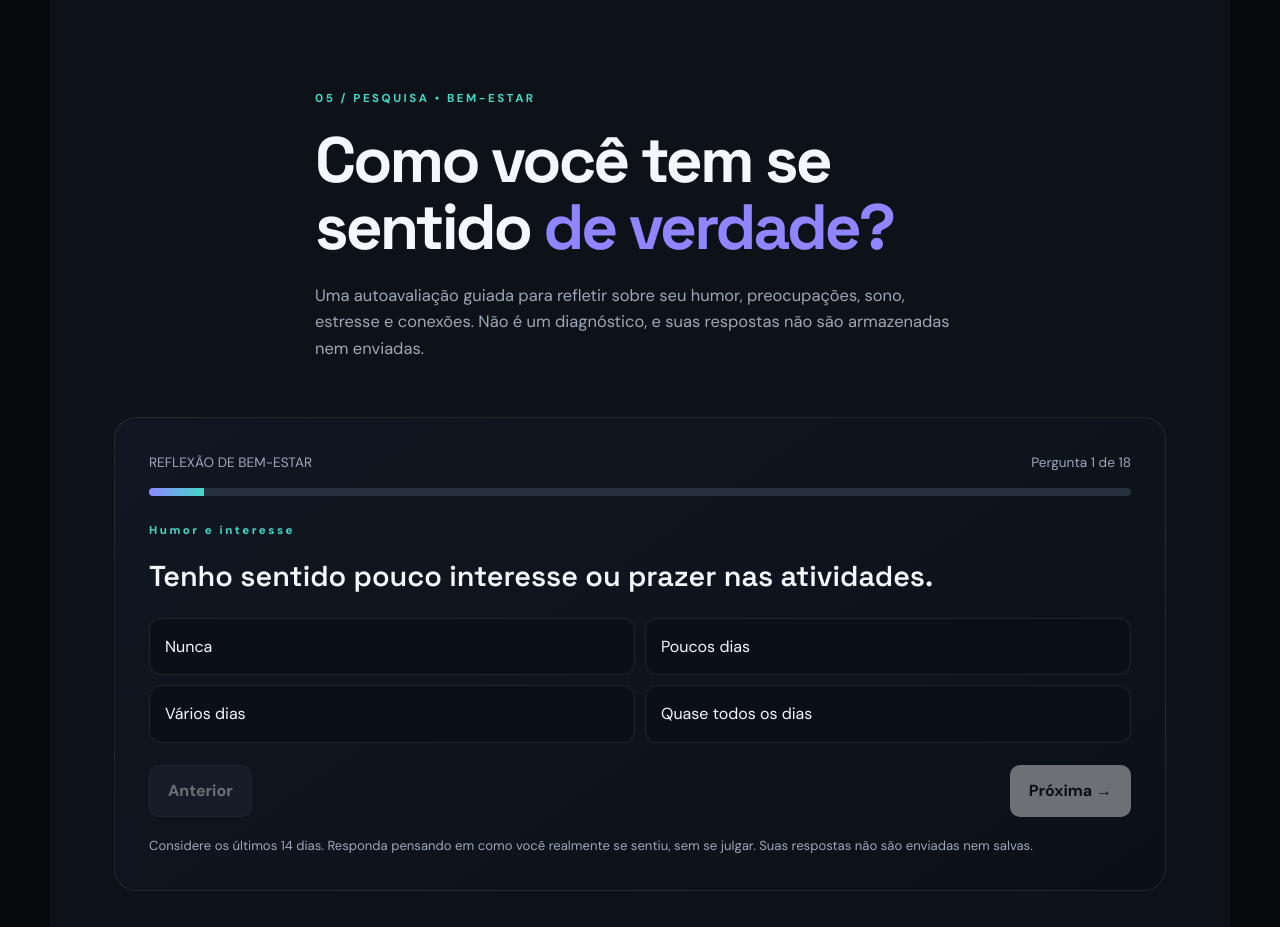
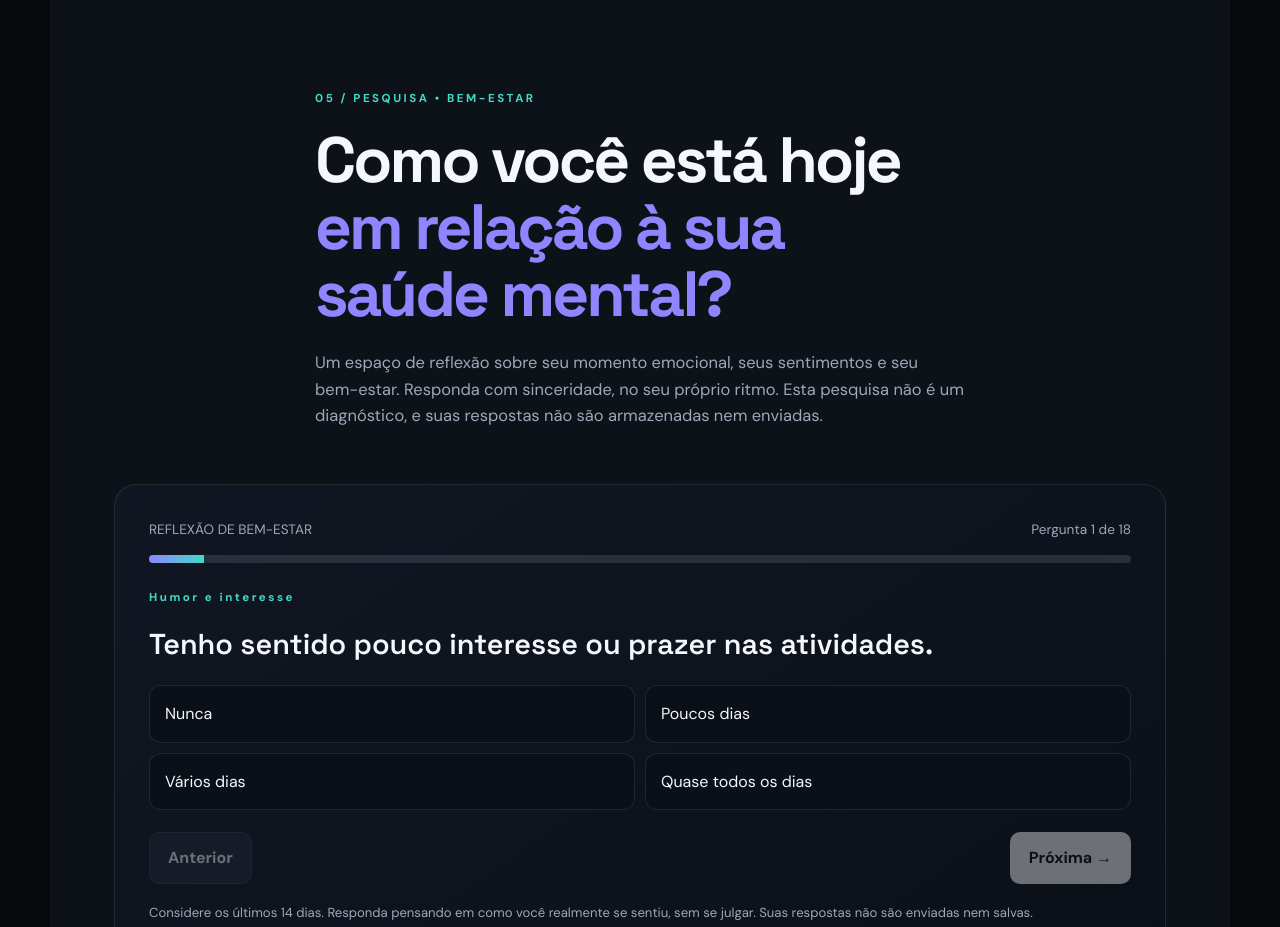
Before and after one commit to otaviopasseighteen-maker/Sa-de---Vida, a plain HTML site: page index.html in a window 1280 px wide. Shown: the part 5785-6712 px from the top of the page. Drawn offline with Linux system fonts and the light colour scheme.

Commit message:
Update emotional wellness survey introduction

```diff
--- a/index.html
+++ b/index.html
@@ -225,8 +225,8 @@
     <section class="emotional-screening section dark-section" id="pesquisa">
       <div class="section-heading compact">
         <p class="eyebrow">05 / PESQUISA • BEM-ESTAR</p>
-        <h2>Como você tem se sentido <span>de verdade?</span></h2>
-        <p>Uma autoavaliação guiada para refletir sobre seu humor, preocupações, sono, estresse e conexões. Não é um diagnóstico, e suas respostas não são armazenadas nem enviadas.</p>
+        <h2>Como você está hoje <span>em relação à sua saúde mental?</span></h2>
+        <p>Um espaço de reflexão sobre seu momento emocional, seus sentimentos e seu bem-estar. Responda com sinceridade, no seu próprio ritmo. Esta pesquisa não é um diagnóstico, e suas respostas não são armazenadas nem enviadas.</p>
       </div>
       <div id="emotional-screening" aria-live="polite" aria-atomic="true">
         <p class="dashboard-empty">Preparando sua autoavaliação…</p>
```
